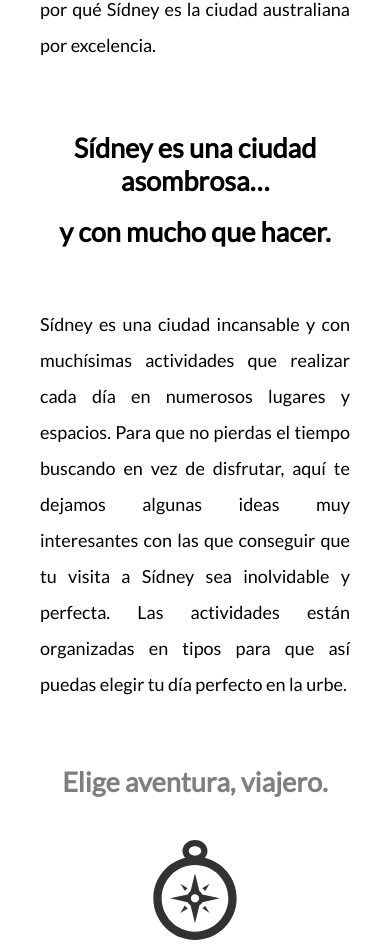
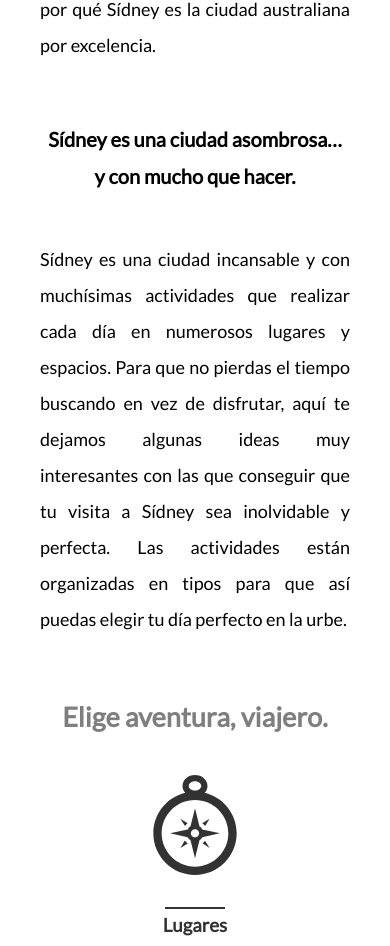
Before and after one commit to JoseAngel-MAD/Sydney, a plain HTML site: page sydney.html in a window 390 px wide. Shown: the part 794-1740 px from the top of the page. Drawn offline with nearby package versions, Linux system fonts and the light colour scheme.

Commit message:
Update sydney.html

```diff
--- a/sydney.html
+++ b/sydney.html
@@ -1085,7 +1085,7 @@ body {
   .intro h1,
   .end h1,
   .activities h1 {
-    font-size: 27px;
+    font-size: 20px;
   }
 
   .activity_intro p {
```
